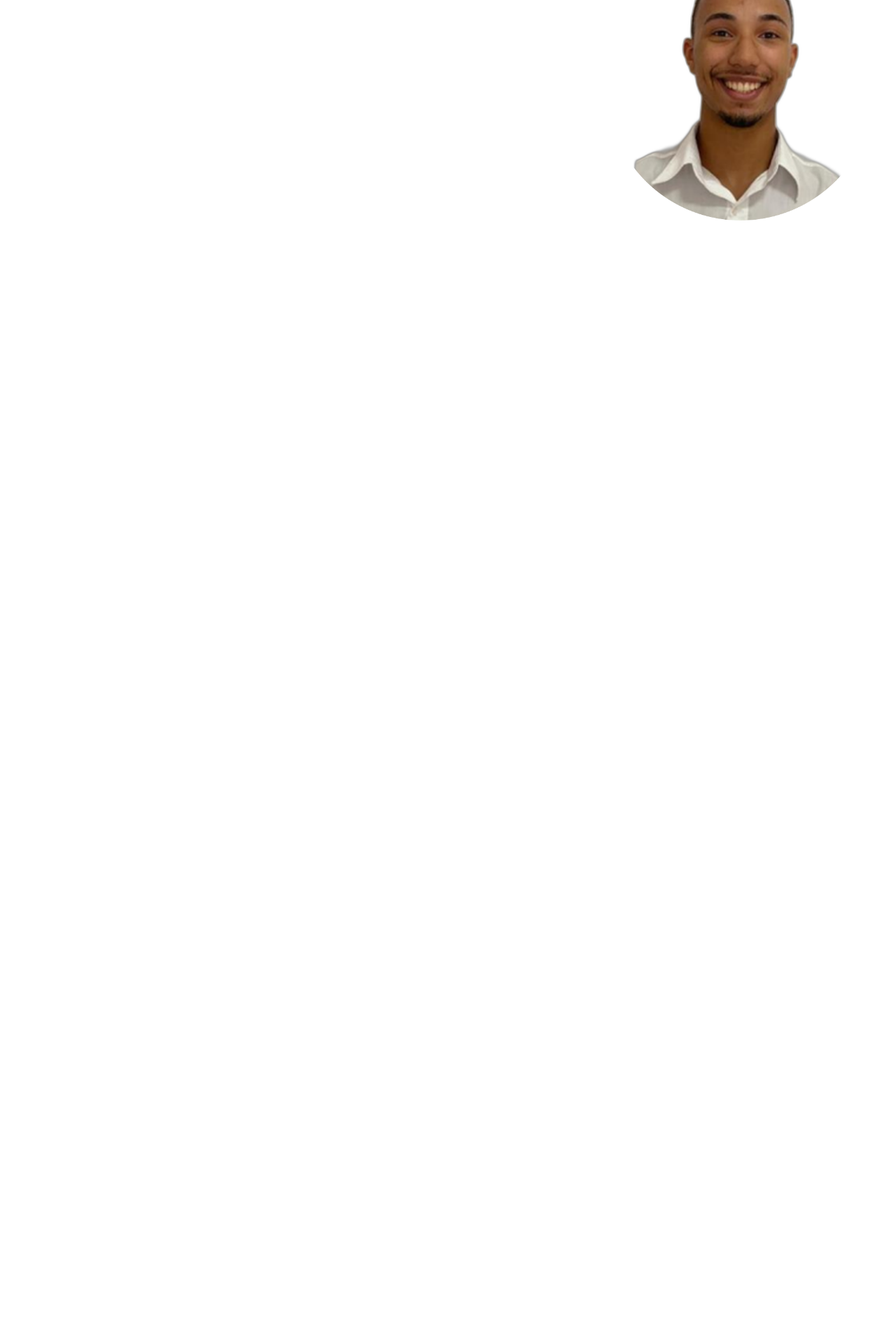
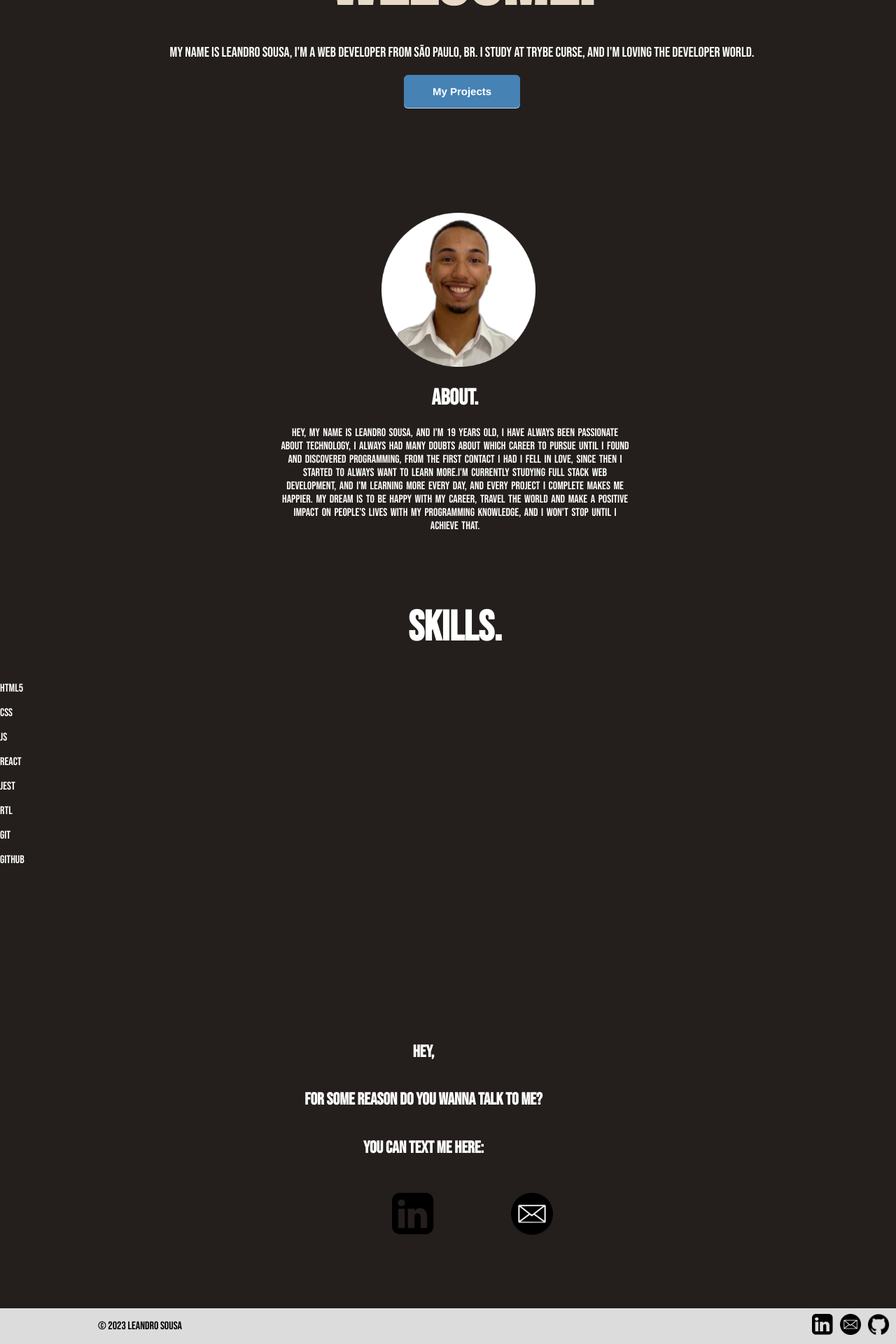
Before and after one commit to LeandrexFC/LeandrexFC.github.io, a React (Create React App) app in the folder porfolio/: page / in a window 1280 px wide. Shown: the part 385-2305 px from the top of the page at 70% size. Before the commit the page ends 800 px from the top, so only its background shows below. Built offline with nearby package versions, Linux system fonts and the light colour scheme.

Commit message:
Registro

```diff
--- a/porfolio/public/index.html
+++ b/porfolio/public/index.html
@@ -8,6 +8,9 @@
   <meta name="theme-color" content="#000000" />
   <meta name="description" content="Web site created using create-react-app" />
   <link rel="apple-touch-icon" href="%PUBLIC_URL%/logo192.png" />
+  <link rel="preconnect" href="https://fonts.googleapis.com">
+  <link rel="preconnect" href="https://fonts.gstatic.com" crossorigin>
+  <link href="https://fonts.googleapis.com/css2?family=Bebas+Neue&display=swap" rel="stylesheet">
   <!--
       manifest.json provides metadata used when your web app is installed on a
       user's mobile device or desktop. See https://developers.google.com/web/fundamentals/web-app-manifest/
--- a/porfolio/src/AllCss/App.css
+++ b/porfolio/src/AllCss/App.css
@@ -1,62 +1,4 @@
    body {
-  background-color: white;
+  background-color: #241f1c;
+  font-family: 'Bebas Neue';
 }
-
-#profilePic {
-  float: right;
-  margin-right: 30px;
-  vertical-align: middle;
-  border-style: none;
-  width: 30%;
-  height: auto;
-  -moz-transition: all 0.3s;
-  -webkit-transition: all 0.3s;
-  transition: all 0.3s;
-}
-
-#profilePic:hover {
-  float: right;
-  margin-right: 30px;
-  vertical-align: middle;
-  border-style: none;
-  width: 40%;
-  height: auto;
-  -moz-transition: all 0.3s;
-  -webkit-transition: all 0.3s;
-  transition: all 0.3s;
-}
-
-.text1 {
-  margin-top: 100px;
-  color: white;
-  margin-left: 40px;
-}
-
-.textp {
-  color: #C0C0C0;
-  margin-left: 40px;
-}
-
-.btn-home {
-  margin-left: 40px;
-	box-shadow: 0px 1px 0px 0px #bbdaf7;
-	background-color:#4682B4;
-	border-radius:6px;
-	border:1px solid #4682B4;
-	display:inline-block;
-	cursor:pointer;
-	color:#ffffff;
-	font-family:Arial;
-	font-size:15px;
-	font-weight:bold;
-	padding:14px 40px;
-	text-decoration:none;
-	text-shadow:0px -1px 0px #528ecc;
-}
-.btn-home:hover {
-	background-color:#4682B4;
-}
-.btn-home:active {
-	position:relative;
-	top:1px;
-}
--- a/porfolio/src/AllCss/Header.css
+++ b/porfolio/src/AllCss/Header.css
@@ -1,14 +1,15 @@
 header {
   text-decoration: none;
-  background-color: black;
+  background-color: #937047;
   padding: 50px;
 }
 
-#projects, #about, #contact {
+#projects, #about, #contact, #skills {
   text-decoration: none;
   display: inline-block;
   margin-inline-start: 220px;
   color: white;
+  font-size: 20px;
 }
 
 .lsLogo {
--- /dev/null
+++ b/porfolio/src/AllCss/Home.css
@@ -0,0 +1,119 @@
+#profilePic {
+  width: 220px;
+}
+
+.imgDiv {
+  margin-top: 150px;
+  margin-left: 30px;
+}
+
+.welcome {
+  width: 100%;
+  height: 600px;
+  margin-top: 160px;
+  text-align: center;
+}
+
+.text1 {
+  margin-top: 100px;
+  color: #e7dac7;
+  margin-left: 40px;
+  font-size: 120px;
+}
+
+.textp {
+  color: white;
+  margin-left: 40px;
+  font-size: 20px;
+  margin-top: -60px;
+}
+
+.btn-home {
+  margin-left: 40px;
+	box-shadow: 0px 1px 0px 0px #bbdaf7;
+	background-color:#4682B4;
+	border-radius:6px;
+	border:1px solid #4682B4;
+	display:inline-block;
+	cursor:pointer;
+	color:#ffffff;
+	font-family:Arial;
+	font-size:15px;
+	font-weight:bold;
+	padding:14px 40px;
+	text-decoration:none;
+	text-shadow:0px -1px 0px #528ecc;
+}
+.btn-home:hover {
+	background-color:#4682B4;
+}
+.btn-home:active {
+	position:relative;
+	top:1px;
+}
+
+.aboutTextHome {
+  width: 500px;
+  text-align: center;
+  margin-left: 400px;
+  color: white;
+}
+
+#aboutTitleHome {
+  margin-top: 50px;
+  text-align: center;
+}
+
+#pAboutHome {
+  text-align: center;
+  word-spacing: 2px;
+}
+
+#allContactHome {
+  text-align: center;
+  display: flex;
+  margin-left: 180px;
+  margin-top: 200px;
+ }
+
+ #allContactTextHome {
+   margin-top: 30px;
+   margin-left: 230px;
+   text-align: center;
+   display: flex;
+   flex-direction: column;
+   color: white;
+  }
+
+ #allContactImgHome {
+   margin-left: 140px;
+   width: 50%;
+   display: flex;
+ }
+
+ .linkedinImgHome {
+   width: 60px;
+   height: 60px;
+   margin-right: 10px;
+   margin-top: 30px;
+ }
+
+ .emailImgHome {
+   width: 60px;
+   height: 60px;
+   margin-right: 10px;
+   margin-top: 30px;
+ }
+
+ .linkedinAHome {
+
+   text-decoration: none;
+   margin-left: 10px;
+   margin-right: 100px;
+   color: black;
+ }
+
+ .emailAHome {
+   text-decoration: none;
+   color: black;
+ }
--- /dev/null
+++ b/porfolio/src/AllCss/Skills.css
@@ -0,0 +1,12 @@
+.skillTitle {
+  color: white;
+  width: 500px;
+  text-align: center;
+  margin-left: 400px;
+  margin-top: 100px;
+  font-size: 60px;
+}
+
+.skills {
+  color: white;
+}
--- a/porfolio/src/App.js
+++ b/porfolio/src/App.js
@@ -4,6 +4,7 @@ import Home from "./pages/Home";
 import Projects from "./pages/Projects";
 import About from "./pages/About";
 import Contact from "./pages/Contact";
+import Skills from "./pages/Skills";
 
 function App() {
   return (
@@ -12,6 +13,7 @@ function App() {
     <Route exact path="/projects" component={ Projects } />
     <Route exact path="/about" component={ About } />
     <Route exact path="/contact" component={ Contact } />
+    <Route exact path="/skills" component={ Skills } />
     </Switch>
   );
 }
--- a/porfolio/src/Components/Header.jsx
+++ b/porfolio/src/Components/Header.jsx
@@ -10,6 +10,7 @@ class Header extends Component {
         <Link id='projects' to="/projects"> Projects </Link>
         <Link  id='about' to="/about"> About </Link>
         <Link id='contact' to="/contact"> Contact </Link>
+        <Link id='skills' to='/skills'> Skills </Link>
         <Link className='lsLogo' to='/'>
         <img  className='lsLogo' src={ lsLogo } alt='lsLogo' />
         </Link>
--- a/porfolio/src/pages/About.jsx
+++ b/porfolio/src/pages/About.jsx
@@ -4,13 +4,14 @@ import Footer from '../Components/Footer';
 import Header from '../Components/Header';
 
 class About extends Component {
+
   render() {
     return (
       <>
       <Header />
       <div className='aboutText'>
       <h1 id='aboutTitle'>About.</h1>
-      <p id='pAbout'> Hey, My name is Leandro Sousa, I'm 19 years old and I have always been passionate about technology, I always had many doubts about which career to pursue until I found and discovered programming, from the first contact I had I fell in love, since then I started to always want to learn more.I'm currently studying Full Stack Web Development, and I'm learning more every day, and every project I complete makes me happier.
+      <p id='pAbout'> Hey, My name is Leandro Sousa, and I'm 19 years old, I have always been passionate about technology, I always had many doubts about which career to pursue until I found and discovered programming, from the first contact I had I fell in love, since then I started to always want to learn more.I'm currently studying Full Stack Web Development, and I'm learning more every day, and every project I complete makes me happier.
       My dream is to be happy with my career, travel the world and make a positive impact on people's lives with my programming knowledge, and I won't stop until I achieve that. </p>
       </div>
       <div className='aboutFooter'>
--- a/porfolio/src/pages/Contact.jsx
+++ b/porfolio/src/pages/Contact.jsx
@@ -1,9 +1,7 @@
 import React, { Component } from 'react';
 import '../AllCss/Contact.css'
 import Header from '../Components/Header';
-// import InstagramLogo from '../images/InstagramLogo.png'
 import LinkedinLogo from '../images/LinkedinLogo.png'
-// import GitHubLogo from '../images/GitHubLogo.png'
 import profilePic from '../images/profile-pic Linkedin.png'
 import emailLogo from '../images/emailLogo.png'
 import Footer from '../Components/Footer';
--- a/porfolio/src/pages/Home.jsx
+++ b/porfolio/src/pages/Home.jsx
@@ -1,23 +1,76 @@
 import React, { Component } from 'react'
 import Header from '../Components/Header';
 import PropTypes from 'prop-types';
-import '../AllCss/App.css'
-import profilePic from '../images/profile-pic Linkedin.png'
+import '../AllCss/Home.css'
+import profilePic from '../images/profile-pic Linkedin.png';
+import LinkedinLogo from '../images/LinkedinLogo.png';
+import emailLogo from '../images/emailLogo.png';
+import Footer from '../Components/Footer';
 
 class Home extends Component {
   redirectToProjects = () => {
     const { history } = this.props;
+    console.log(history)
     history.push('/projects')
   }
+
   render() {
     return (
       <div>
       <Header />
+      <div className='welcome'>
       <h1 className='text1'> Welcome. </h1>
       <p className='textp'> My name is Leandro Sousa, I'm a Web developer from São Paulo, BR. I study at Trybe Curse, And I'm Loving the Developer World. </p>
       <button className='btn-home' type='button' onClick={ this.redirectToProjects }> My Projects </button>
+      <div className='imgDiv'>
       <img id='profilePic' src={ profilePic } alt='Leandro img' />
       </div>
+      </div>
+
+      <div className='aboutTextHome'>
+      <h1 id='aboutTitleHome'>About.</h1>
+      <p id='pAboutHome'> Hey, My name is Leandro Sousa, and I'm 19 years old, I have always been passionate about technology, I always had many doubts about which career to pursue until I found and discovered programming, from the first contact I had I fell in love, since then I started to always want to learn more.I'm currently studying Full Stack Web Development, and I'm learning more every day, and every project I complete makes me happier.
+      My dream is to be happy with my career, travel the world and make a positive impact on people's lives with my programming knowledge, and I won't stop until I achieve that. </p>
+      </div>
+      <div>
+        <div>
+          <h1 className='skillTitle'>Skills.</h1>
+        </div>
+        <div className='skills'>
+          <p>HTML5</p>
+          <p>CSS</p>
+          <p>JS</p>
+          <p>REACT</p>
+          <p>JEST</p>
+          <p>RTL</p>
+          <p>GIT</p>
+          <p>GITHUB</p>
+        </div>
+      </div>
+
+      <section id='allContactHome'>
+        <div id='allContactTextHome'>
+          <h1 className='contactTextHome'>Hey,</h1>
+          <h2 className='contactTextHome'>For some reason do you wanna talk to me?</h2>
+          <h2 h2 className='contactTextHoe'>You can text me here:</h2>
+        <div id='allContactImgHome'>
+          <a className='linkedinAHome' href='https://www.linkedin.com/in/leandro-sousa-dev/' target='_blank' rel="noreferrer">
+          <img src={ LinkedinLogo } alt='Linkedin Logo' className='linkedinImgHome'/>
+          </a>
+          <a className='emailAHome' href="mailto:leandro.sousa23tec@gmail.com">
+          <img src={ emailLogo } alt='Email logo' className='emailImgHome' />
+          </a>
+        </div>
+        </div>
+        {/* <div id='MyImgHome'>
+          <img id='contactProfilePicHome' src={ profilePic } alt='Leandro img' />
+        </div> */}
+      </section>
+      <div id='homeFooter'>
+      <Footer />
+      </div>
+      </div>
+
     )
   }
 };
--- /dev/null
+++ b/porfolio/src/pages/Skills.jsx
@@ -0,0 +1,28 @@
+import React, { Component } from 'react'
+import Header from '../Components/Header'
+import '../AllCss/Skills.css'
+
+class Skills extends Component {
+  render() {
+    return (
+      <div>
+      <Header />
+        <div>
+          <h1 className='skillTitle'>Skills.</h1>
+        </div>
+        <div className='skills'>
+          <p>HTML5</p>
+          <p>CSS</p>
+          <p>JS</p>
+          <p>REACT</p>
+          <p>JEST</p>
+          <p>RTL</p>
+          <p>GIT</p>
+          <p>GITHUB</p>
+        </div>
+      </div>
+    )
+  }
+}
+
+export default Skills
```
Also changed, not shown: porfolio/src/images/download.jpeg (added).
